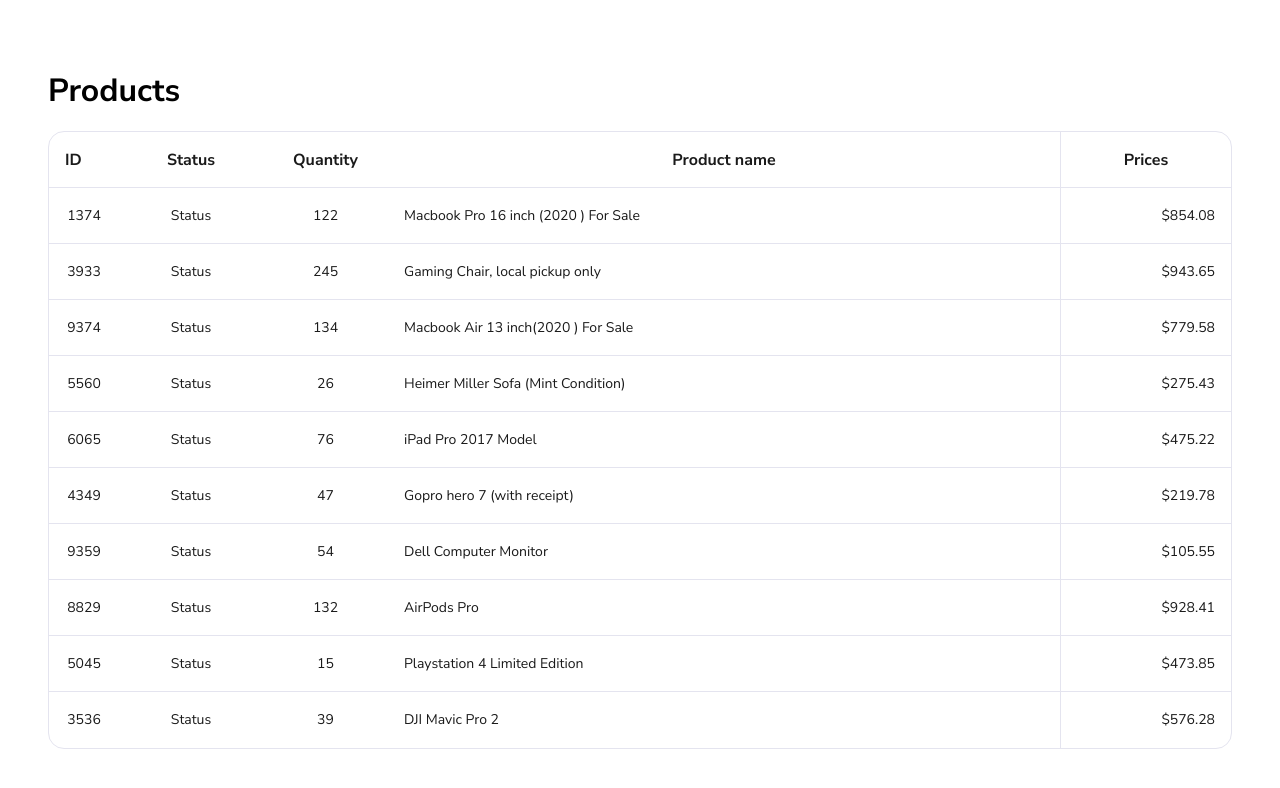
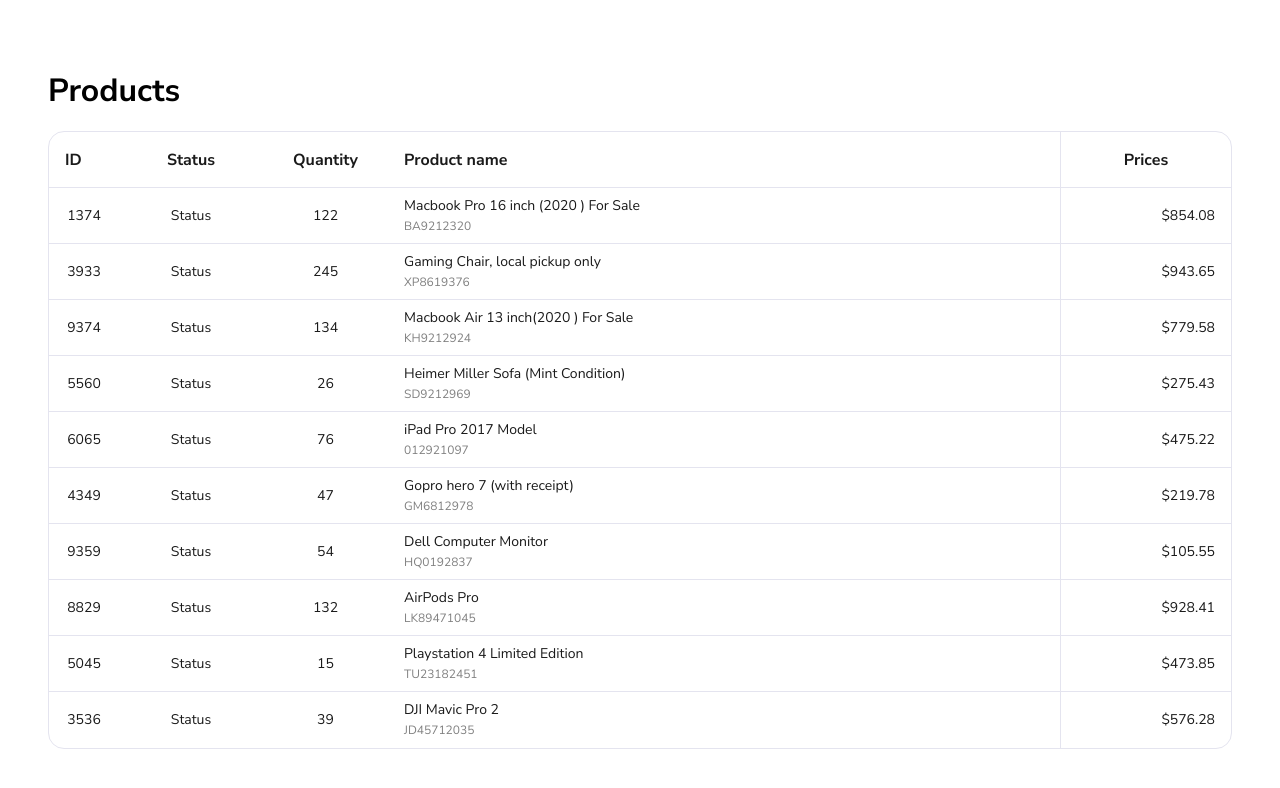
Before and after one commit to Nightfurya/Storm-product-table, a Vue app: page / in a window 1280 px wide. Shown: the top 788 px of the page. Built offline with nearby package versions, Linux system fonts and the light colour scheme.

Commit message:
#001010: Extract Product table rows  into separate component

```diff
--- a/src/assets/styles/_color.vars.scss
+++ b/src/assets/styles/_color.vars.scss
@@ -1,6 +1,10 @@
 // Style guide basic colors set
 $carbon: #1a1a1a;
+$fog: #808080;
 $moon: #e4e4ef;
 
 // Primary colors set
 $primary-color: $carbon;
+
+// Secondary colors set
+$secondary-color: $fog;
--- a/src/assets/styles/main.scss
+++ b/src/assets/styles/main.scss
@@ -9,3 +9,7 @@
 	padding: 0;
 	font-family: mixins.$default-font-family;
 }
+
+p {
+	margin: 0;
+}
--- a/src/components/ProductTable.vue
+++ b/src/components/ProductTable.vue
@@ -2,6 +2,8 @@
 import { defineProps } from 'vue';
 
 import type { Product } from '@/data-models/product';
+
+import ProductTableRow from './ProductTableRow/ProductTableRow.vue';
 
 defineProps<{
 	products: Product[];
@@ -18,19 +20,14 @@
 			<div class="product-table__row-sell">Prices</div>
 		</div>
 
-		<div class="product-table__row" v-for="product in products" :key="product.id">
-			<div class="product-table__row-sell">{{ product.id }}</div>
-			<div class="product-table__row-sell">{{ product.status }}</div>
-			<div class="product-table__row-sell">{{ product.quantity }}</div>
-			<div class="product-table__row-sell">{{ product.name }}</div>
-			<div class="product-table__row-sell">${{ product.price.toFixed(2) }}</div>
-		</div>
+		<ProductTableRow v-for="product in products" :key="product.id" :product="product" />
 	</div>
 </template>
 
 <style scoped lang="scss">
 @use '@/assets/styles/_color.vars' as colors;
 @use '@/assets/styles/_mixins' as mixins;
+@use './ProductTableRow/_ProductTableRow';
 
 .product-table {
 	@include mixins.flex-column();
@@ -38,37 +35,6 @@
 	width: 100%;
 	border: 1px solid colors.$moon;
 	border-radius: 16px;
-
-	&__row {
-		width: 100%;
-		display: grid;
-		grid-template-columns: 70px 144px 125px 1fr 171px;
-		height: 56px;
-
-		&:not(:last-child) {
-			border-bottom: 1px solid colors.$moon;
-		}
-
-		&-sell {
-			@include mixins.flex-row();
-			@include mixins.font-style(14px, colors.$primary-color);
-
-			padding: 18px 16px;
-
-			line-height: 20px;
-			letter-spacing: 0;
-			vertical-align: middle;
-		}
-
-		&-sell:nth-child(4) {
-			justify-content: flex-start;
-		}
-
-		&-sell:last-child {
-			border-left: 1px solid colors.$moon;
-			justify-content: flex-end;
-		}
-	}
 
 	&__row.product-table__header {
 		&:hover {
@@ -83,10 +49,7 @@
 				text-transform: uppercase;
 			}
 
-			&:nth-child(4) {
-				justify-content: center;
-			}
-
+			&:nth-child(4),
 			&:last-child {
 				justify-content: center;
 			}
--- /dev/null
+++ b/src/components/ProductTableRow/ProductTableRow.vue
@@ -0,0 +1,36 @@
+<script lang="ts" setup>
+import type { Product } from '@/data-models/product';
+
+defineProps<{
+	product: Product;
+}>();
+</script>
+
+<template>
+	<div class="product-table__row">
+		<div class="product-table__row-sell">{{ product.id }}</div>
+		<div class="product-table__row-sell">{{ product.status }}</div>
+		<div class="product-table__row-sell">{{ product.quantity }}</div>
+		<div class="product-table__row-sell">
+			<p>{{ product.name }}</p>
+			<p class="product-table__row-sell-subtitle">{{ product.serial }}</p>
+		</div>
+		<div class="product-table__row-sell">${{ product.price.toFixed(2) }}</div>
+	</div>
+</template>
+
+<style scoped lang="scss">
+@use '@/assets/styles/_color.vars' as colors;
+@use '@/assets/styles/_mixins' as mixins;
+@use './_ProductTableRow';
+
+.product-table__row-sell {
+	&-subtitle {
+		@include mixins.font-style(12px, colors.$secondary-color);
+
+		line-height: 20px;
+		letter-spacing: 0;
+		vertical-align: middle;
+	}
+}
+</style>
--- /dev/null
+++ b/src/components/ProductTableRow/_ProductTableRow.scss
@@ -0,0 +1,37 @@
+@use '@/assets/styles/_color.vars' as colors;
+@use '@/assets/styles/_mixins' as mixins;
+
+.product-table {
+	&__row {
+		width: 100%;
+		display: grid;
+		grid-template-columns: 70px 144px 125px 1fr 171px;
+		height: 56px;
+
+		&:not(:last-child) {
+			border-bottom: 1px solid colors.$moon;
+		}
+
+		&-sell {
+			@include mixins.flex-row();
+			@include mixins.font-style(14px, colors.$primary-color);
+
+			padding: 18px 16px;
+
+			line-height: 20px;
+			letter-spacing: 0;
+			vertical-align: middle;
+		}
+
+		&-sell:nth-child(4) {
+			padding: 8px 16px;
+			flex-direction: column;
+			align-items: flex-start;
+		}
+
+		&-sell:last-child {
+			border-left: 1px solid colors.$moon;
+			justify-content: flex-end;
+		}
+	}
+}
```
